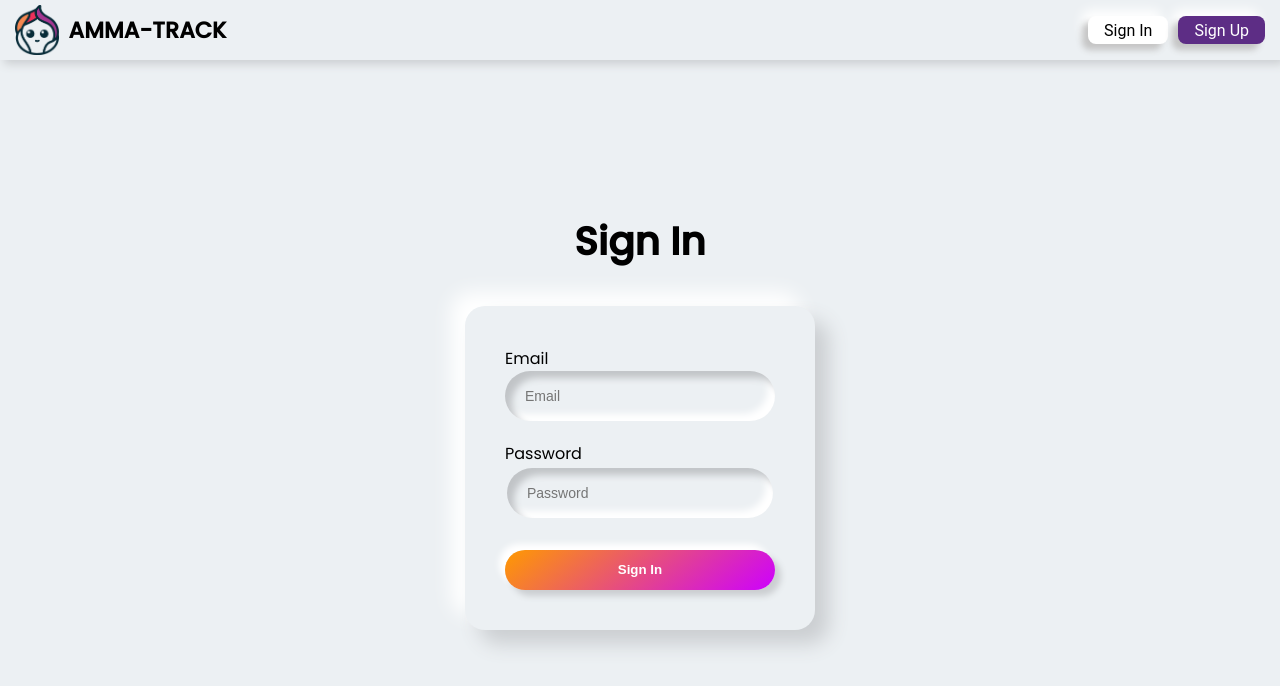
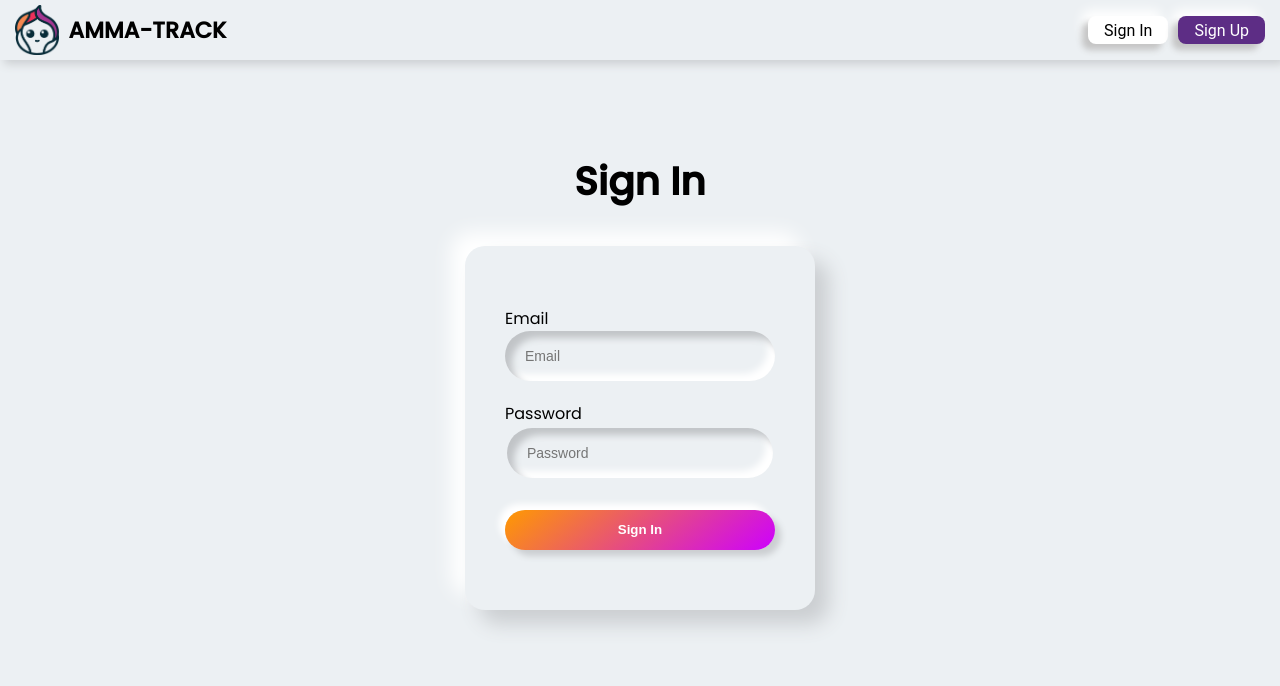
Before and after one commit to kazrias/AMMA-track, a React (Create React App) app: page /login in a window 1280 px wide. Shown: the top 686 px of the page. Built offline with nearby package versions, Linux system fonts and the light colour scheme; no server answers; the database is empty; what unsplash-js would draw is missing.

Commit message:
Change height

```diff
--- a/src/pages/Auth/style/style.css
+++ b/src/pages/Auth/style/style.css
@@ -11,7 +11,7 @@
 .account-section,
 .sign-up-section,
 .login-section {
-  min-height: 100vh;
+  min-height: calc(100vh - 80px);
   display: flex;
   justify-content: center;
   align-items: center;
@@ -103,7 +103,7 @@
   position: relative;
   width: 350px;
   border-radius: 20px;
-  padding: 40px;
+  padding: 60px 40px;
   box-sizing: border-box;
   background: #ecf0f3;
   box-shadow: 14px 14px 20px #cbced1, -14px -14px 20px white;
```
